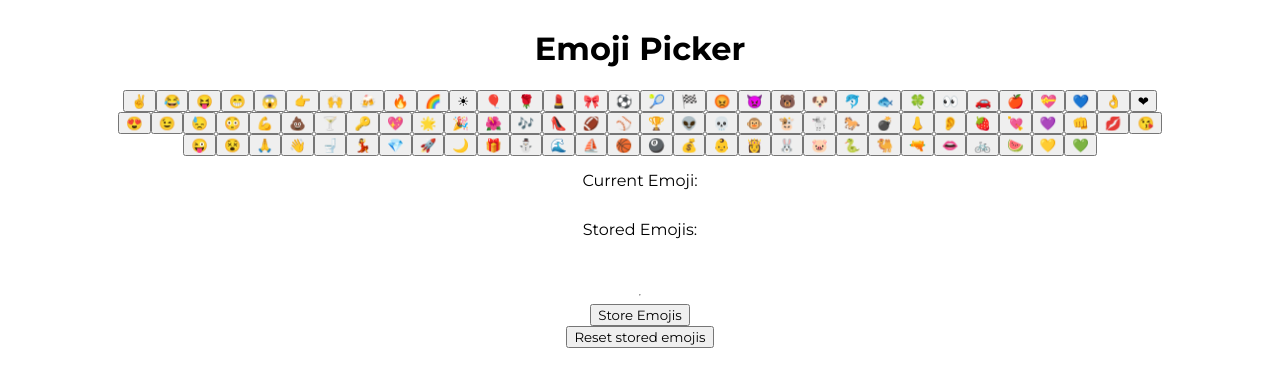
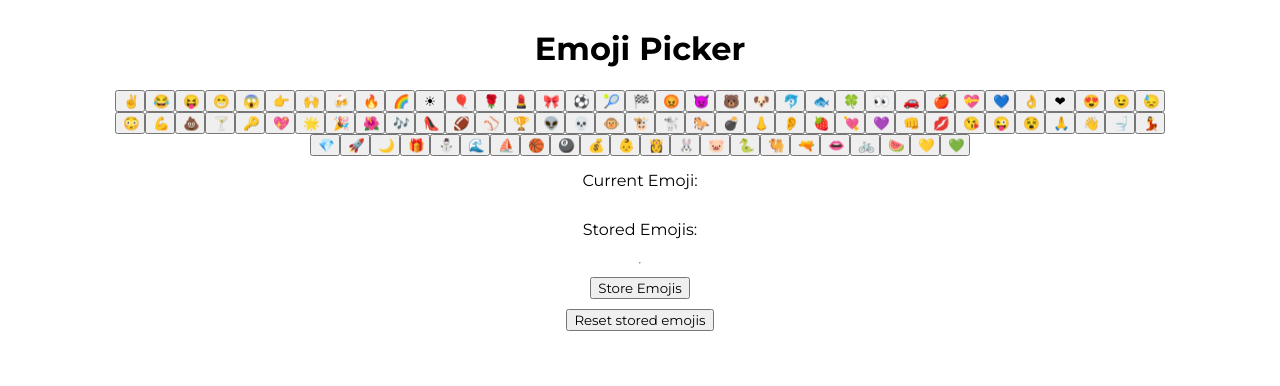
Before and after one commit to jbravoh/emoji-picker, a React (Create React App) app: page / in a window 1280 px wide. Shown: the top 386 px of the page. Built offline with nearby package versions, Linux system fonts and the light colour scheme; the HTML template or start-up script is replaced by a standard one.

Commit message:
Add css to buttons and stored emojis

```diff
--- a/src/components/EmojiPicker.module.css
+++ b/src/components/EmojiPicker.module.css
@@ -1,7 +1,7 @@
-@import url('https://fonts.googleapis.com/css2?family=Montserrat:wght@400;500;600;700;800&display=swap');
+@import url("https://fonts.googleapis.com/css2?family=Montserrat:wght@400;500;600;700;800&display=swap");
 
 * {
-    font-family: "Montserrat"
+  font-family: "Montserrat";
 }
 .container {
   display: flex;
@@ -11,7 +11,6 @@
   align-items: center;
   text-align: center;
 }
-
 
 .labels {
   display: flex;
@@ -23,6 +22,23 @@
 }
 
 .emojiContainer {
-    align-items: stretch;
+  align-items: stretch;
+}
 
+.emojiButton {
+  width: 30px;
 }
+
+.stored {
+  list-style-type: none;
+  padding: 0 5px;
+  margin: 0;
+}
+
+.stored li {
+  display: inline-block;
+}
+
+.button {
+  margin: 5px;
+}
```
